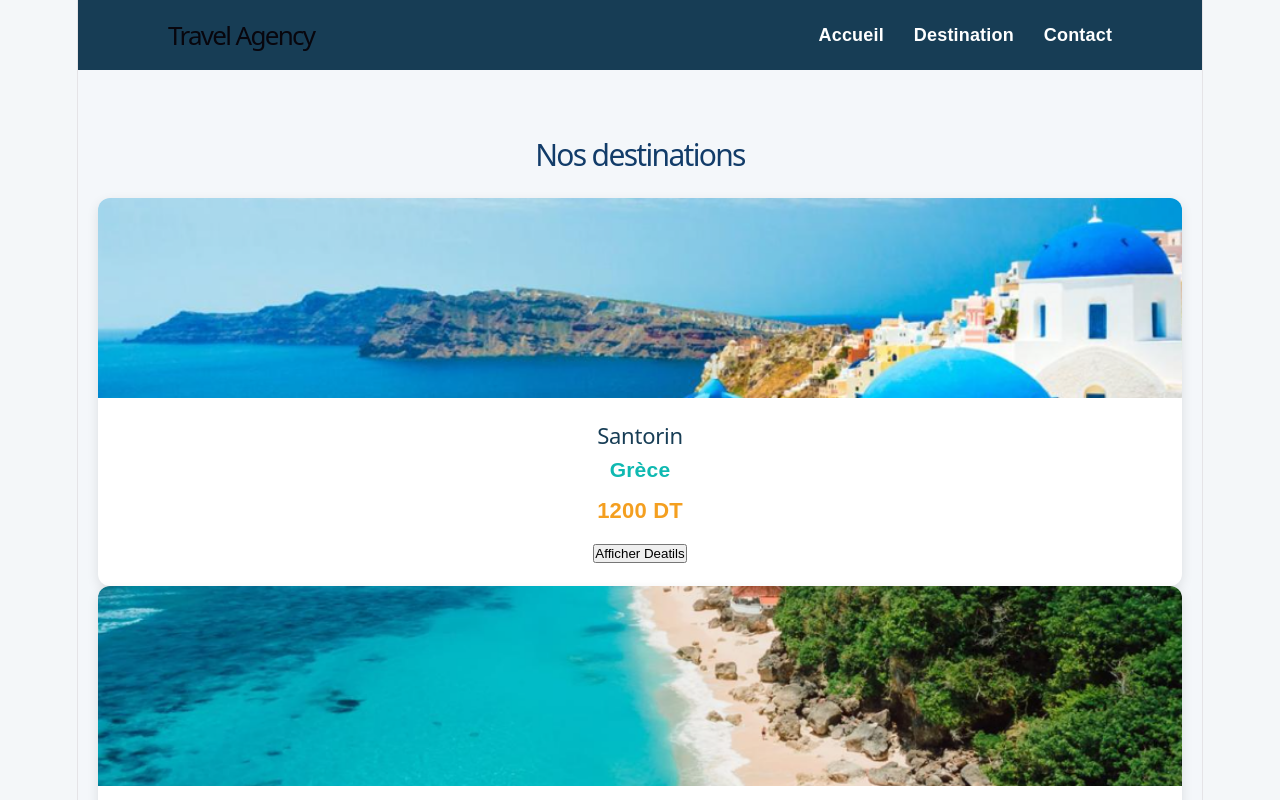
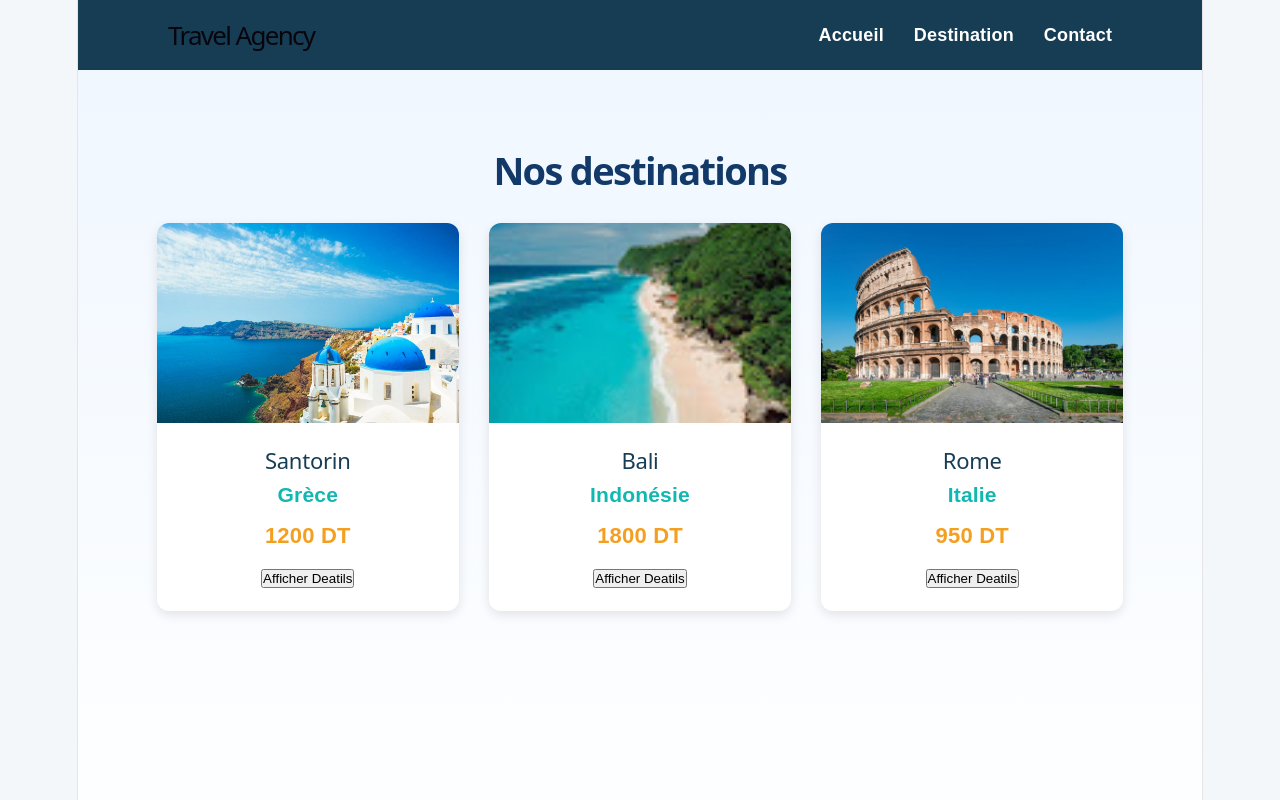
Before and after one commit to ademyazidi-bit/FrameWork, a React (Vite) app in the folder tp1+2/: page / in a window 1280 px wide. Shown: the top 800 px of the page. Built offline with nearby package versions, Linux system fonts and the light colour scheme.

Commit message:
auto update

```diff
--- a/tp1+2/src/App.jsx
+++ b/tp1+2/src/App.jsx
@@ -1,7 +1,7 @@
 
 import Header from "./Components/Header/Header";
 import Footer from "./Components/Footer/Footer";
-import ListeDestination from "./Components/Destinations/ListeDestination.jsx";
+import Destinations from "./components/Destinations/Destinations.jsx";
 import Reservation from "./Components/Reservations/reservation.jsx";
 import "./App.css";
 import Login from "./components/Login/Login.jsx";
@@ -12,7 +12,7 @@ function App() {
       <Header />
 
       <main>
-        <ListeDestination />
+        <Destinations />
         <Reservation />
         <Login/>
 
```
